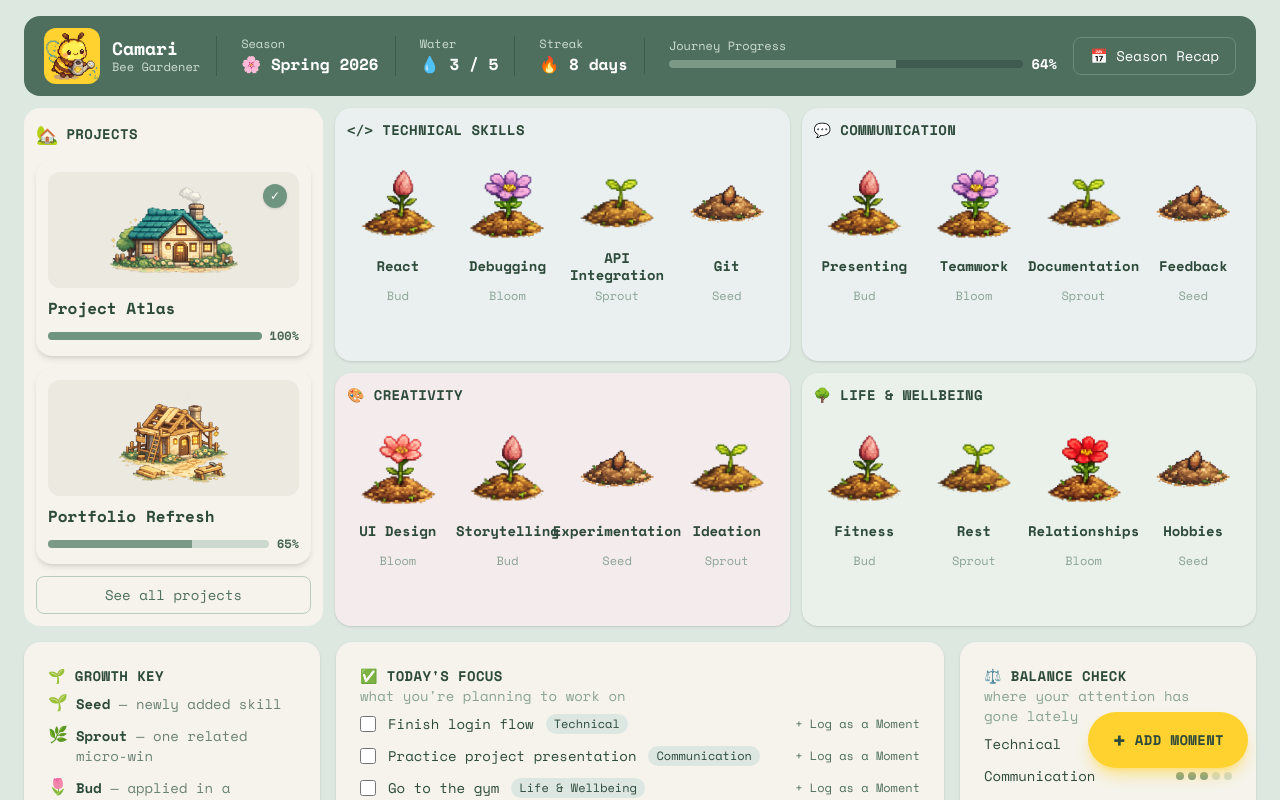
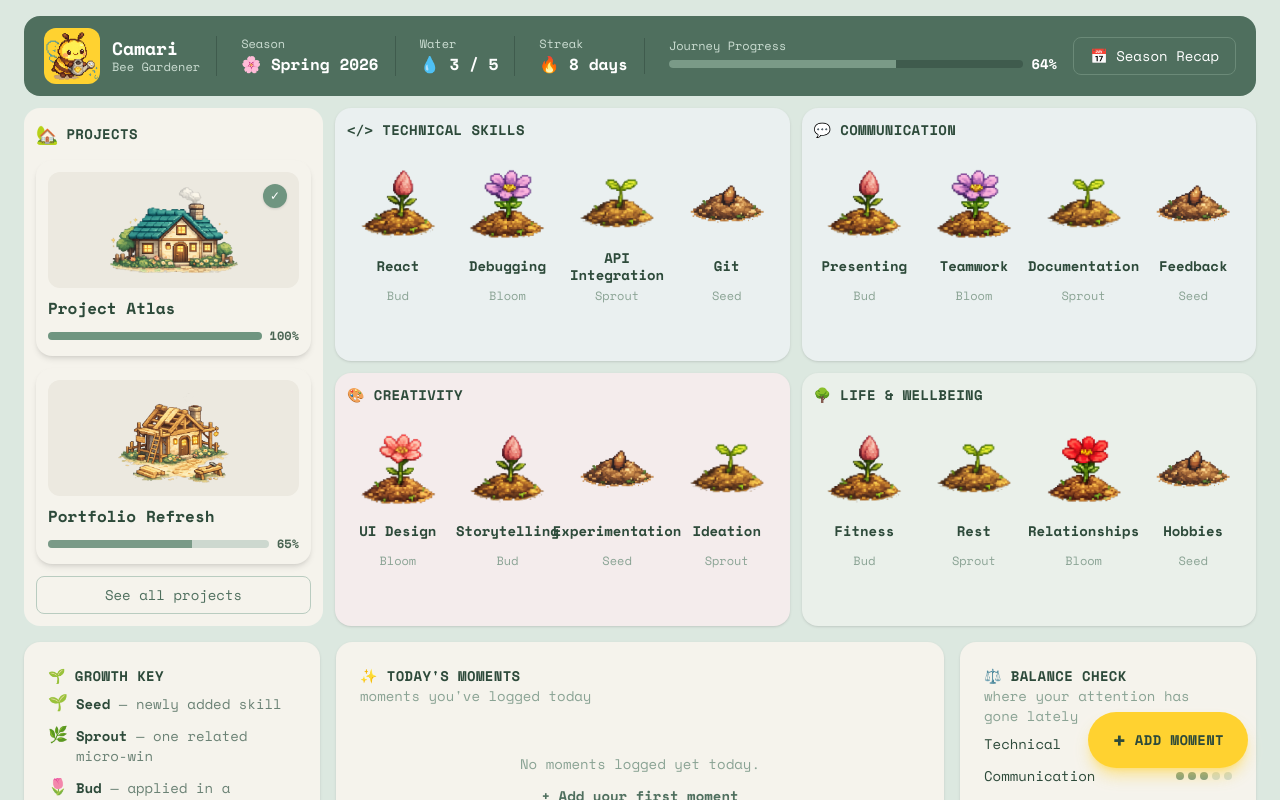
Before and after one commit to zianam/Busy-Bee, a React (Vite) app: page / in a window 1280 px wide. Shown: the top 800 px of the page. Built offline with nearby package versions, Linux system fonts and the light colour scheme.

Commit message:
Made todays moments

```diff
--- a/src/App.jsx
+++ b/src/App.jsx
@@ -1,6 +1,7 @@
 import { useState, useEffect } from 'react';
 import { defaultBusyBeeData } from './data/busyBeeData';
 import MomentModal from './components/MomentModal';
+import TodaysMoments from './components/TodaysMoments';
 import SkillHistory from './components/SkillHistory';
 import ProjectDetailPage from './components/ProjectDetailPage';
 import LoadingScreen from './components/LoadingScreen';
@@ -13,6 +14,7 @@ function App() {
   const [selectedSkill, setSelectedSkill] = useState(null);
   const [selectedProject, setSelectedProject] = useState(null);
   const [loading, setLoading] = useState(true);
+  const [moments, setMoments] = useState([]);
 
   // Auto-dismiss the intro overlay after the bee's flight completes
   useEffect(() => {
@@ -23,7 +25,8 @@ function App() {
   const handleMomentConfirm = (momentData) => {
     setBeeDancing(true);
     setTimeout(() => setBeeDancing(false), 1500);
-    console.log('Moment saved:', momentData);
+    const today = new Date().toISOString().slice(0, 10);
+    setMoments(prev => [...prev, { ...momentData, id: Date.now(), date: today }]);
     setShowMomentModal(false);
   };
 
@@ -349,35 +352,8 @@ function App() {
           </ul>
         </div>
 
-        {/* Today's Focus */}
-        <div className="lg:col-span-2 bg-[#F5F3EC] rounded-2xl shadow-sm p-6">
-          <h2 className="text-sm font-bold tracking-wide text-[#2D4A3A]">✅ TODAY'S FOCUS</h2>
-          <p className="text-sm text-[#8aa394] mb-2">what you're planning to work on</p>
-          <ul className="flex flex-col gap-3 text-sm">
-
-            <li className="flex items-center gap-3">
-              <input type="checkbox" className="w-4 h-4 accent-[#7a9a87]" />
-              <span className="font-medium text-[#2D4A3A]">Finish login flow</span>
-              <span className="text-xs px-2 py-0.5 rounded-full bg-[#dde7e2] text-[#2D4A3A]">Technical</span>
-              <a href="#" className="ml-auto text-xs text-[#4F6F5E] hover:underline whitespace-nowrap">+ Log as a Moment</a>
-            </li>
-
-            <li className="flex items-center gap-3">
-              <input type="checkbox" className="w-4 h-4 accent-[#7a9a87]" />
-              <span className="font-medium text-[#2D4A3A]">Practice project presentation</span>
-              <span className="text-xs px-2 py-0.5 rounded-full bg-[#dde7e2] text-[#2D4A3A]">Communication</span>
-              <a href="#" className="ml-auto text-xs text-[#4F6F5E] hover:underline whitespace-nowrap">+ Log as a Moment</a>
-            </li>
-
-            <li className="flex items-center gap-3">
-              <input type="checkbox" className="w-4 h-4 accent-[#7a9a87]" />
-              <span className="font-medium text-[#2D4A3A]">Go to the gym</span>
-              <span className="text-xs px-2 py-0.5 rounded-full bg-[#dde7e2] text-[#2D4A3A]">Life & Wellbeing</span>
-              <a href="#" className="ml-auto text-xs text-[#4F6F5E] hover:underline whitespace-nowrap">+ Log as a Moment</a>
-            </li>
-
-          </ul>
-        </div>
+        {/* Today's Moments */}
+        <TodaysMoments moments={moments} onAddMoment={() => setShowMomentModal(true)} />
 
         {/* Balance Check */}
         <div className="bg-[#F5F3EC] rounded-2xl shadow-sm p-6">
--- a/src/components/MomentModal.jsx
+++ b/src/components/MomentModal.jsx
@@ -19,6 +19,7 @@ export default function MomentModal({ onClose, onConfirm }) {
   const [step, setStep] = useState('questions'); // questions, reflection, confirm
   const [answers, setAnswers] = useState({
     action: '',
+    type: 'accomplishment',
     category: '',
     skill: '',
     significance: 3
@@ -95,6 +96,33 @@ export default function MomentModal({ onClose, onConfirm }) {
 
             {/* Questions Container */}
             <div>
+              {/* Type Toggle */}
+              <div className="mb-8 flex gap-3">
+                <button
+                  onClick={() => handleAnswerChange('type', 'accomplishment')}
+                  className={`flex-1 py-3 rounded-xl font-semibold text-base transition border ${
+                    answers.type === 'accomplishment'
+                      ? 'bg-[#4F6F5E] text-[#F5F3EC] border-[#4F6F5E]'
+                      : 'bg-white text-[#2D4A3A] border-[#C5D6CC] hover:bg-[#EAF0EA]'
+                  }`}
+                >
+                  🏆 Accomplishment
+                </button>
+                <button
+                  onClick={() => handleAnswerChange('type', 'challenge')}
+                  className={`flex-1 py-3 rounded-xl font-semibold text-base transition border ${
+                    answers.type === 'challenge'
+                      ? 'bg-[#4F6F5E] text-[#F5F3EC] border-[#4F6F5E]'
+                      : 'bg-white text-[#2D4A3A] border-[#C5D6CC] hover:bg-[#EAF0EA]'
+                  }`}
+                >
+                  ⚡ Challenge
+                </button>
+              </div>
+
+              {/* Soft sage divider */}
+              <div className="border-t border-[#dfe7e0] mb-8"></div>
+
               {/* Question 1: What did you do? */}
               <div className="mb-8">
                 <label className="flex items-center text-base font-semibold text-[#2D4A3A] mb-3">
--- a/src/components/TodaysFocus.jsx
+++ /dev/null
@@ -1,48 +0,0 @@
-import { useState } from 'react';
-
-export default function TodaysFocus({ microWins, todaysFocus, skillCategories, onLogMoment }) {
-  const [checked, setChecked] = useState({});
-
-  const focusItems = todaysFocus.map(id => microWins.find(w => w.id === id)).filter(Boolean);
-
-  const categoryMap = Object.fromEntries(
-    skillCategories.map(cat => [cat.id, { name: cat.name, badgeClass: cat.badgeClass }])
-  );
-
-  const toggle = (id) => setChecked(prev => ({ ...prev, [id]: !prev[id] }));
-
-  return (
-    <div className="bg-white rounded-2xl shadow-sm p-4">
-      <h2 className="text-sm font-bold tracking-wide text-gray-700 mb-3">✅ TODAY'S FOCUS</h2>
-      <ul className="flex flex-col gap-3 text-sm">
-        {focusItems.map(item => {
-          const category = categoryMap[item.categoryId];
-          return (
-            <li key={item.id} className="flex items-center gap-3">
-              <input
-                type="checkbox"
-                className="w-4 h-4 accent-teal-500"
-                checked={checked[item.id] ?? item.completed}
-                onChange={() => toggle(item.id)}
-              />
-              <span className={`font-medium text-gray-800 ${checked[item.id] ? 'line-through text-gray-400' : ''}`}>
-                {item.itemName}
-              </span>
-              {category && (
-                <span className={`text-xs px-2 py-0.5 rounded-full ${category.badgeClass}`}>
-                  {category.name}
-                </span>
-              )}
-              <button
-                onClick={onLogMoment}
-                className="ml-auto text-xs text-teal-600 hover:underline whitespace-nowrap"
-              >
-                + Log as a Moment
-              </button>
-            </li>
-          );
-        })}
-      </ul>
-    </div>
-  );
-}
--- /dev/null
+++ b/src/components/TodaysMoments.jsx
@@ -0,0 +1,74 @@
+const SIGNIFICANCE_LABELS = { 1: 'Very Easy', 2: 'Easy', 3: 'Medium', 4: 'Hard', 5: 'Very Hard' };
+const SIGNIFICANCE_COLORS = {
+  1: 'bg-emerald-100 text-emerald-700',
+  2: 'bg-teal-100 text-teal-700',
+  3: 'bg-amber-100 text-amber-700',
+  4: 'bg-orange-100 text-orange-700',
+  5: 'bg-red-100 text-red-700',
+};
+
+const FLOWER_EMOJI = { Bloom: '🌸', Bud: '🌷', Sprout: '🌿', Seed: '🌱' };
+
+function MomentItem({ moment }) {
+  return (
+    <li className="flex items-start gap-3 text-sm py-2 border-b border-[#e8e4d9] last:border-0">
+      <span className="text-base leading-none mt-0.5">{FLOWER_EMOJI[moment.flower] ?? '🌱'}</span>
+      <div className="flex-1 min-w-0">
+        <p className="font-medium text-[#2D4A3A] leading-snug">{moment.action}</p>
+        <p className="text-xs text-[#6b8275] mt-0.5">{moment.skill || moment.category}</p>
+      </div>
+      <span className={`text-xs px-2 py-0.5 rounded-full shrink-0 ${SIGNIFICANCE_COLORS[moment.significance]}`}>
+        {SIGNIFICANCE_LABELS[moment.significance]}
+      </span>
+    </li>
+  );
+}
+
+export default function TodaysMoments({ moments, onAddMoment }) {
+  const today = new Date().toISOString().slice(0, 10);
+  const todaysMoments = moments.filter(m => m.date === today);
+  const accomplishments = todaysMoments.filter(m => m.type === 'accomplishment');
+  const challenges = todaysMoments.filter(m => m.type === 'challenge');
+
+  return (
+    <div className="lg:col-span-2 bg-[#F5F3EC] rounded-2xl shadow-sm p-6">
+      <h2 className="text-sm font-bold tracking-wide text-[#2D4A3A]">✨ TODAY'S MOMENTS</h2>
+      <p className="text-sm text-[#8aa394] mb-4">moments you've logged today</p>
+
+      {todaysMoments.length === 0 ? (
+        <div className="flex flex-col items-center justify-center py-8 text-center">
+          <p className="text-[#8aa394] text-sm mb-3">No moments logged yet today.</p>
+          <button
+            onClick={onAddMoment}
+            className="text-sm text-[#4F6F5E] hover:underline font-semibold"
+          >
+            + Add your first moment
+          </button>
+        </div>
+      ) : (
+        <div className="flex flex-col gap-5">
+          {accomplishments.length > 0 && (
+            <div>
+              <h3 className="text-xs font-semibold text-[#6b8275] uppercase tracking-wider mb-2">
+                🏆 Accomplishments
+              </h3>
+              <ul>
+                {accomplishments.map(m => <MomentItem key={m.id} moment={m} />)}
+              </ul>
+            </div>
+          )}
+          {challenges.length > 0 && (
+            <div>
+              <h3 className="text-xs font-semibold text-[#6b8275] uppercase tracking-wider mb-2">
+                ⚡ Challenges
+              </h3>
+              <ul>
+                {challenges.map(m => <MomentItem key={m.id} moment={m} />)}
+              </ul>
+            </div>
+          )}
+        </div>
+      )}
+    </div>
+  );
+}
```
